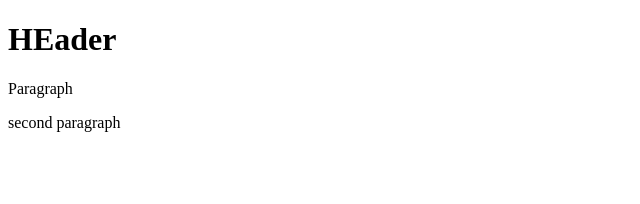
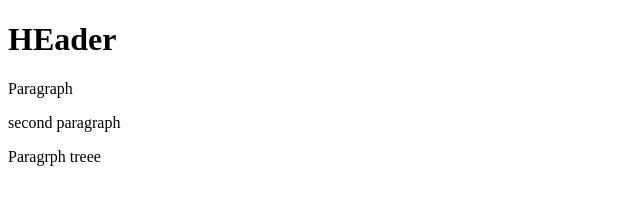
Before and after one commit to mirooooo/git-test, a website: page index.html in a window 1280 px wide. Shown: the whole page, without its empty margins (0-640 px from the left). Drawn offline with Linux system fonts and the light colour scheme.

Commit message:
fourth commit

```diff
--- a/index.html
+++ b/index.html
@@ -7,5 +7,6 @@
 	<h1>HEader</h1>
 	<p>Paragraph</p>
 	<p>second paragraph</p>
+	<p>Paragrph treee</p>
 </body>
 </html>
```
Also changed, not shown: package.json (added, +24 -0 lines), 1 other file.
